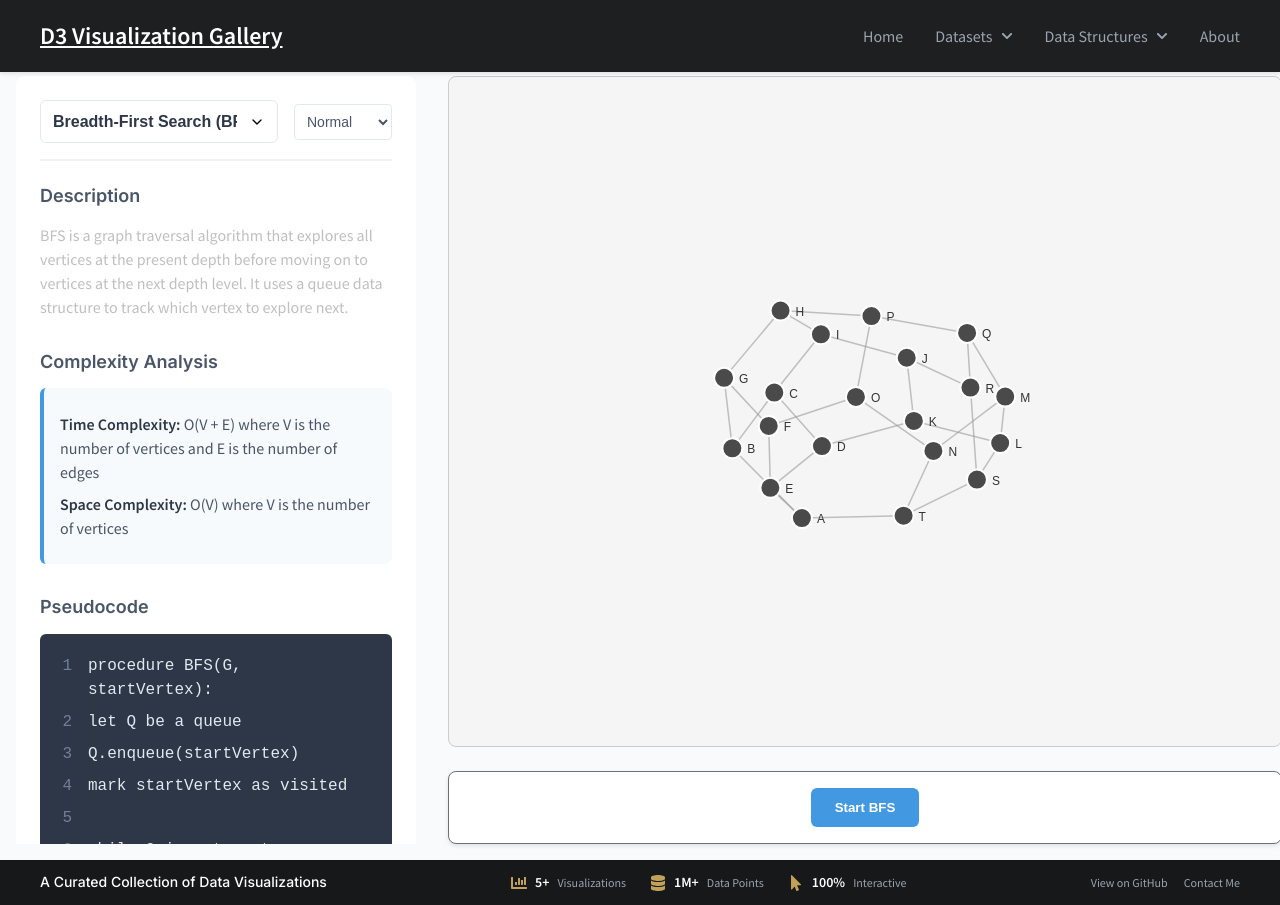
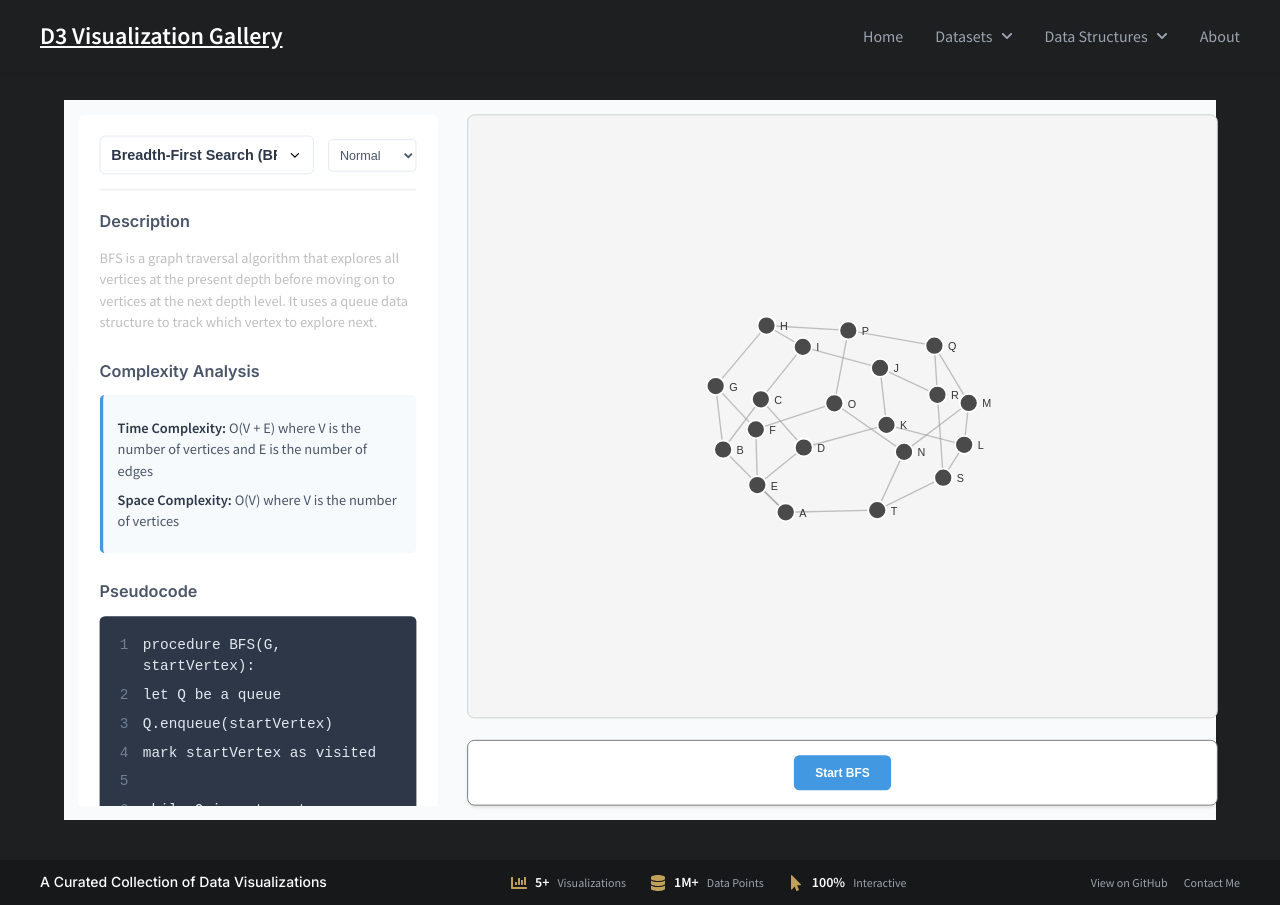
Before and after one commit to CodeBlackwell/d3_visualization_gallery, a React (Vite) app: page /datastructures/graph/acyclic in a window 1280 px wide. Built offline with nearby package versions, Linux system fonts and the light colour scheme.

Commit message:
Algorithmic navigation

```diff
--- a/src/components/shared/AlgorithmExploration/AlgorithmExploration.css
+++ b/src/components/shared/AlgorithmExploration/AlgorithmExploration.css
@@ -3,6 +3,7 @@
   width: 100%;
   padding: 1rem;
   background-color: #f8fafc;
+  scale: 0.9;
 }
 
 .algorithm-exploration-container {
--- a/src/components/shared/AlgorithmExploration/AlgorithmExploration.tsx
+++ b/src/components/shared/AlgorithmExploration/AlgorithmExploration.tsx
@@ -173,6 +173,7 @@ const AlgorithmExploration: React.FC = () => {
   }), []);
 
   const handleAlgorithmChange = (algorithmId: string) => {
+    setType(algorithmId);
     navigate(`/datastructures/${structure}/${algorithmId}`);
     stopHighlighting();
   };
```
